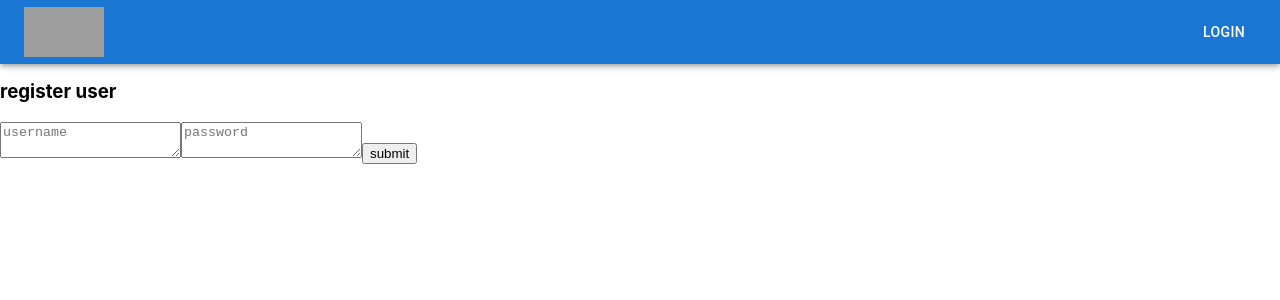
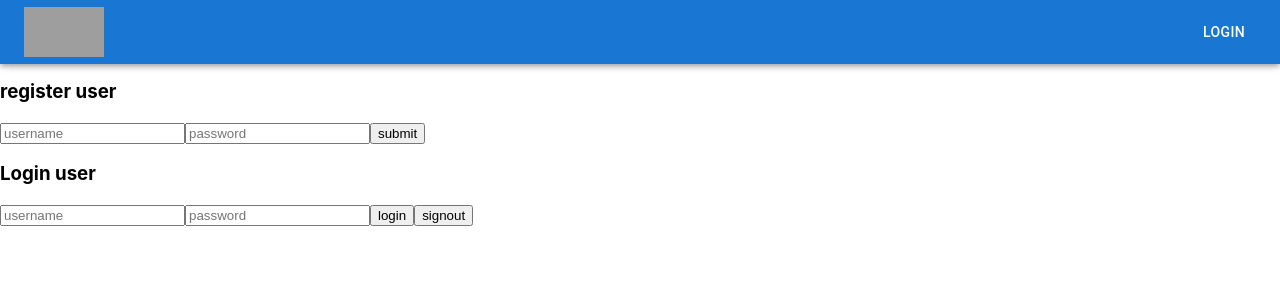
Before and after one commit to imranrehman-it/task-flow, a React (Create React App) app: page /login in a window 1280 px wide. Shown: the top 300 px of the page. Built offline with nearby package versions, Linux system fonts and the light colour scheme; no server answers; grey boxes are pictures that could not be loaded; what cohere-js would draw is missing.

Commit message:
added user signin and logout

```diff
--- a/package.json
+++ b/package.json
@@ -9,6 +9,7 @@
     "@testing-library/jest-dom": "^5.16.5",
     "@testing-library/react": "^13.4.0",
     "@testing-library/user-event": "^13.5.0",
+    "babel-preset-es2015": "^6.24.1",
     "cohere-ai": "^4.3.1",
     "cohere-js": "^1.0.21",
     "draft-js": "^0.11.7",
@@ -47,5 +48,8 @@
       "last 1 firefox version",
       "last 1 safari version"
     ]
+  },
+  "devDependencies": {
+    "@babel/preset-react": "^7.18.6"
   }
 }
--- a/src/App.js
+++ b/src/App.js
@@ -2,7 +2,7 @@ import React from "react";
 import Board from "./pages/Board";
 import Navbar from "./components/Navbar";
 import AllBoards from "./pages/AllBoards";
-import { LoginPage } from "./pages/LoginPage";
+import LoginPage from "./pages/LoginPage";
 import { BrowserRouter, Route, Routes } from "react-router-dom";
 
 function App() {
--- a/src/pages/LoginPage.jsx
+++ b/src/pages/LoginPage.jsx
@@ -1,13 +1,23 @@
 import React, { useState } from "react";
 import styled from "styled-components";
 import { auth } from "./firebase-config";
-import { createUserWithEmailAndPassword } from "firebase/auth";
+import {
+  createUserWithEmailAndPassword,
+  onAuthStateChanged,
+  signInWithEmailAndPassword,
+  signOut,
+} from "firebase/auth";
 
-export const LoginPage = () => {
+const LoginPage = () => {
   const [registerEmail, setRegisterEmail] = useState("");
   const [registerPassword, setRegisterPassword] = useState("");
   const [loginEmail, setLoginEmail] = useState("");
   const [loginPassword, setLoginPassword] = useState("");
+  const [user, setUser] = useState({});
+
+  onAuthStateChanged(auth, (currentUser) => {
+    setUser(currentUser);
+  });
 
   const register = async () => {
     try {
@@ -22,22 +32,45 @@ export const LoginPage = () => {
     }
   };
 
-  const login = async () => {};
+  const login = async () => {
+    try {
+      const user = await signInWithEmailAndPassword(
+        auth,
+        loginEmail,
+        loginPassword
+      );
+    } catch (error) {
+      console.log(error.message);
+    }
+  };
 
-  const logout = async () => {};
+  const logout = async () => {
+    await signOut(auth);
+  };
 
   return (
     <LoginPageStyle>
       <h3>register user</h3>
-      <textarea
+      <input
         placeholder="username"
         onChange={(event) => setRegisterEmail(event.target.value)}
-      ></textarea>
-      <textarea
+      ></input>
+      <input
         placeholder="password"
         onChange={(event) => setRegisterPassword(event.target.value)}
-      ></textarea>
+      ></input>
       <button onClick={register}>submit</button>
+      <h3>Login user</h3>
+      <input
+        placeholder="username"
+        onChange={(event) => setLoginEmail(event.target.value)}
+      ></input>
+      <input
+        placeholder="password"
+        onChange={(event) => setLoginPassword(event.target.value)}
+      ></input>
+      <button onClick={login}>login</button>
+      <button onClick={logout}>signout</button>
     </LoginPageStyle>
   );
 };
@@ -45,3 +78,5 @@ export const LoginPage = () => {
 const LoginPageStyle = styled.div`
   margin-top: 80px;
 `;
+
+export default LoginPage;
```
Also changed, not shown: 1 other file (tests, documents, lock files or other folders).
